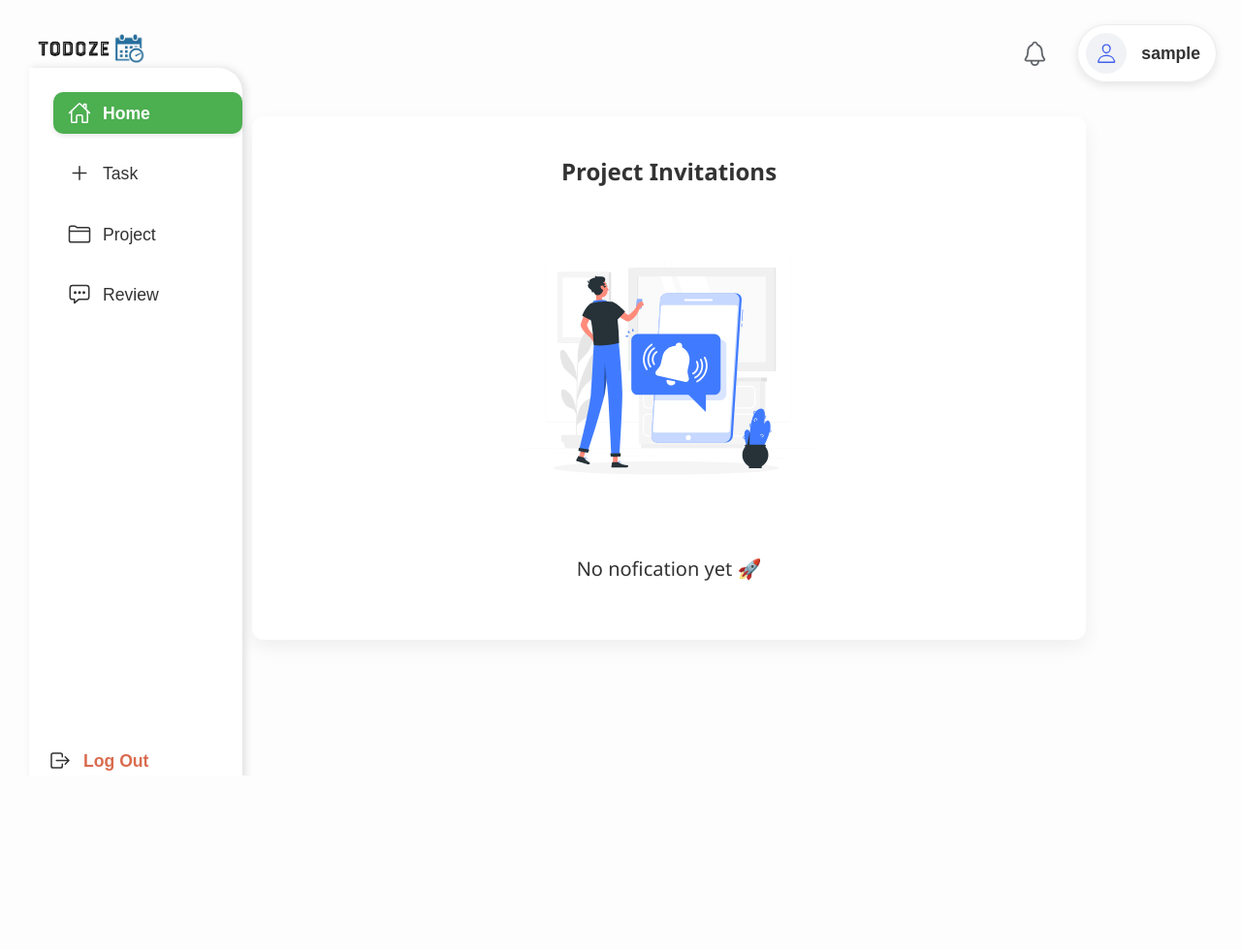
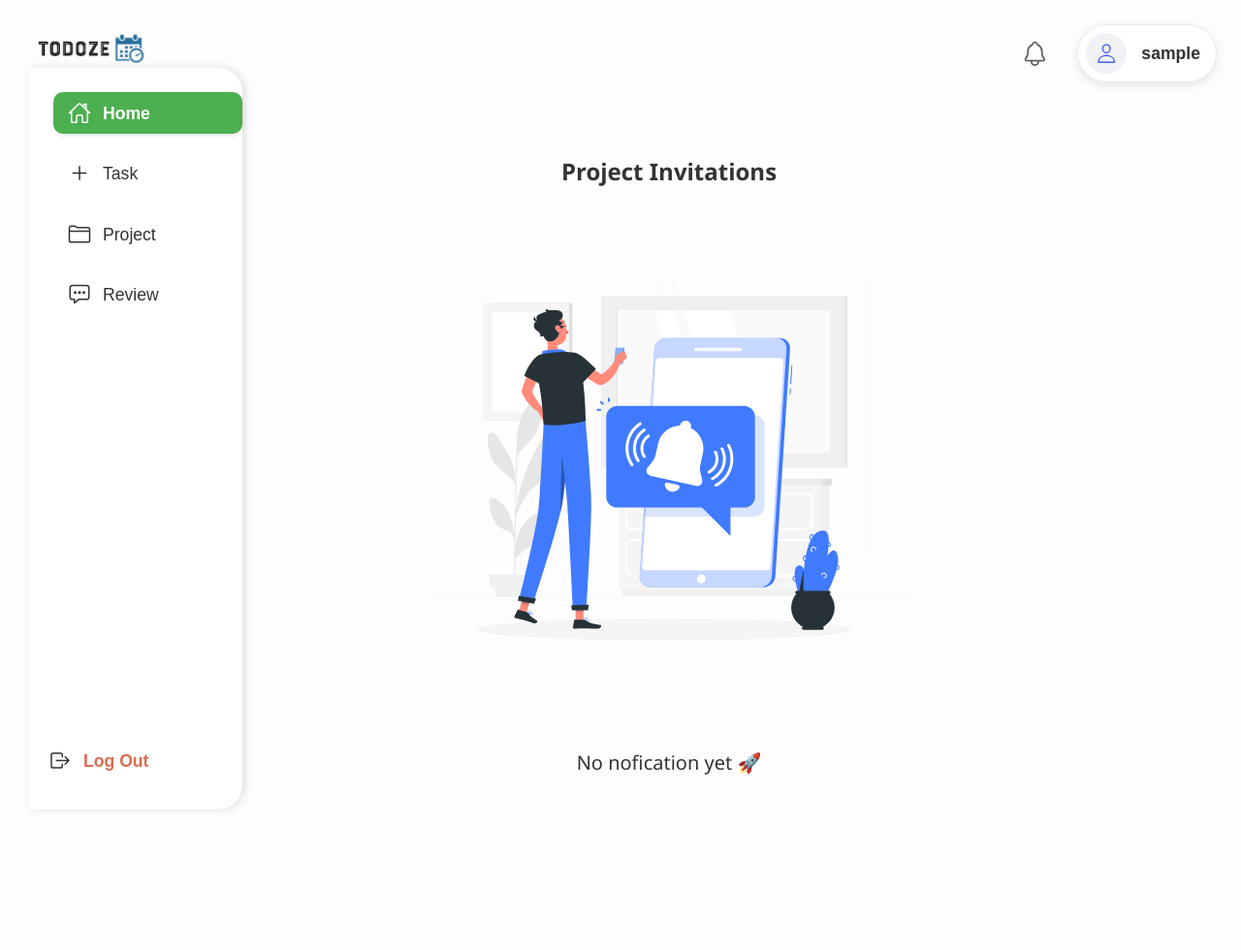
Before and after one commit to itsmecharu/ToDoze, a PHP site: page /invitation.php in a window 1280 px wide. Shown: the whole page at 97% size. Before the commit the page ends 800 px from the top, so only its background shows below. Run offline with PHP 8.4, Linux system fonts and the light colour scheme; the visitor is signed in with stand-in values (Sample User, id 1); data that the repository does not hold is empty; some libraries are stand-ins or nearby versions.

Commit message:
updating invitation

```diff
--- a/css/dash.css
+++ b/css/dash.css
@@ -298,6 +298,7 @@ body {
       justify-content: center;
       align-items: center;
       text-align: center;
+      width:130%;
     }
 
     .content-wrapper img {
@@ -682,9 +683,6 @@ body {
       margin: 20px auto;
       margin-top:8%;
       padding: 20px 30px;
-      background: #fff;
-      border-radius: 12px;
-      box-shadow: 0 8px 20px rgba(0, 0, 0, 0.06);
       font-family: 'Segoe UI', Tahoma, Geneva, Verdana, sans-serif;
     }
 
@@ -738,15 +736,6 @@ body {
     display: flex;
     gap: 10px;
   }
-
-
-
-
-
-
-
-
-
 
   /* for the latest part profiles and all  */
   body {
--- a/invitation.php
+++ b/invitation.php
@@ -101,7 +101,7 @@ mysqli_stmt_close($stmt);
 </div>
 </div>
 
-<div class="logo-container">
+<div class="logo-container" >
     <img src="img/logo.png" alt="App Logo" class="logo">
   </div>
 
```
